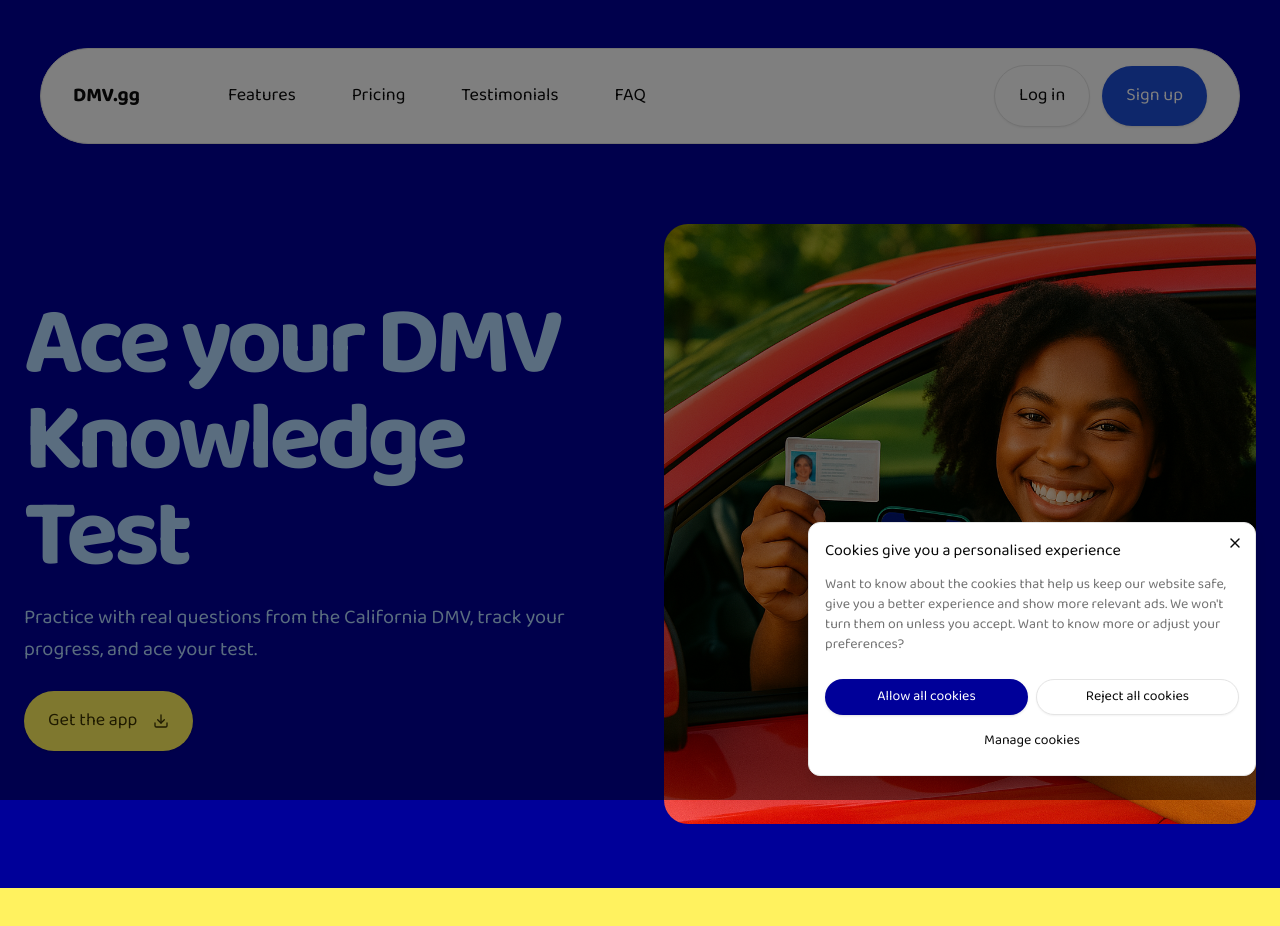
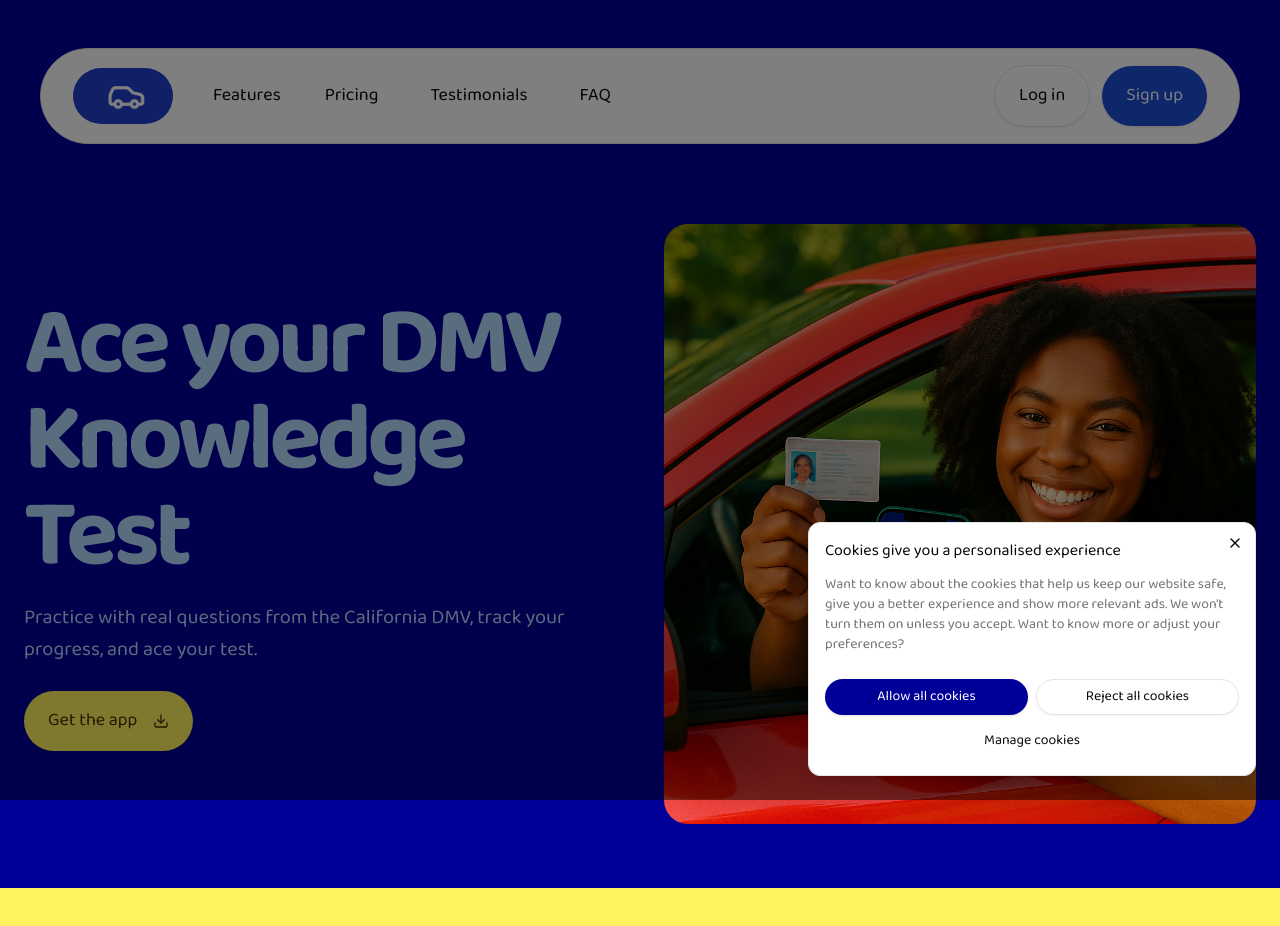
Before and after one commit to alvropena/dmv.gg, a Next.js app: page / in a window 1280 px wide. Shown: the top 926 px of the page. Built offline with nearby package versions, Linux system fonts and the light colour scheme; no server answers.

Commit message:
Add Next.js Image component for logo in Header component

```diff
--- a/components/Header.tsx
+++ b/components/Header.tsx
@@ -6,6 +6,7 @@ import { Menu } from "lucide-react";
 import { useRouter } from "next/navigation";
 import { Sheet, SheetContent, SheetTrigger } from "@/components/ui/sheet";
 import Link from "next/link";
+import Image from "next/image";
 
 export function Header() {
 	const router = useRouter();
@@ -39,7 +40,7 @@ export function Header() {
 			<>
 				<Button
 					variant="ghost"
-					className="w-full px-6 py-4 h-auto rounded-full text-center text-lg"
+					className="w-full px-4 py-4 h-auto rounded-full text-center text-lg"
 					onClick={() => handleNavigation("#features")}
 				>
 					Features
@@ -71,7 +72,7 @@ export function Header() {
 
 	// Extracted desktop navigation component for signed out users
 	const SignedOutDesktopNav = () => (
-		<nav className="hidden lg:flex gap-2 ml-8">
+		<nav className="hidden lg:flex gap-1 ml-2">
 			<NavLinks />
 		</nav>
 	);
@@ -106,8 +107,14 @@ export function Header() {
 			<SheetContent side="left">
 				<div className="flex flex-col h-full py-6">
 					<div className="flex flex-col gap-6 items-center w-full">
-						<Link href="/" className="w-full text-[#000099] text-4xl font-bold px-6 text-center">
-							DMV.gg
+						<Link href="/" className="w-full text-center">
+							<Image
+								src="/logo.png"
+								alt="DMV.gg Logo"
+								width={120}
+								height={32}
+								className="mx-auto rounded-full"
+							/>
 						</Link>
 						<div className="w-full flex flex-col gap-6">
 							<NavLinks />
@@ -168,9 +175,15 @@ export function Header() {
 							<div className="block lg:hidden">
 								<SignedOutMobileMenu />
 							</div>
-							<div className="hidden lg:block font-bold text-xl mr-8">
+							<div className="hidden lg:block mr-4">
 								<Link href="/" className="hover:opacity-90">
-									DMV.gg
+									<Image
+										src="/logo.png"
+										alt="DMV.gg Logo"
+										width={100}
+										height={32}
+										className="rounded-full"
+									/>
 								</Link>
 							</div>
 							<SignedOutDesktopNav />
```
Also changed, not shown: public/logo.png (added).
